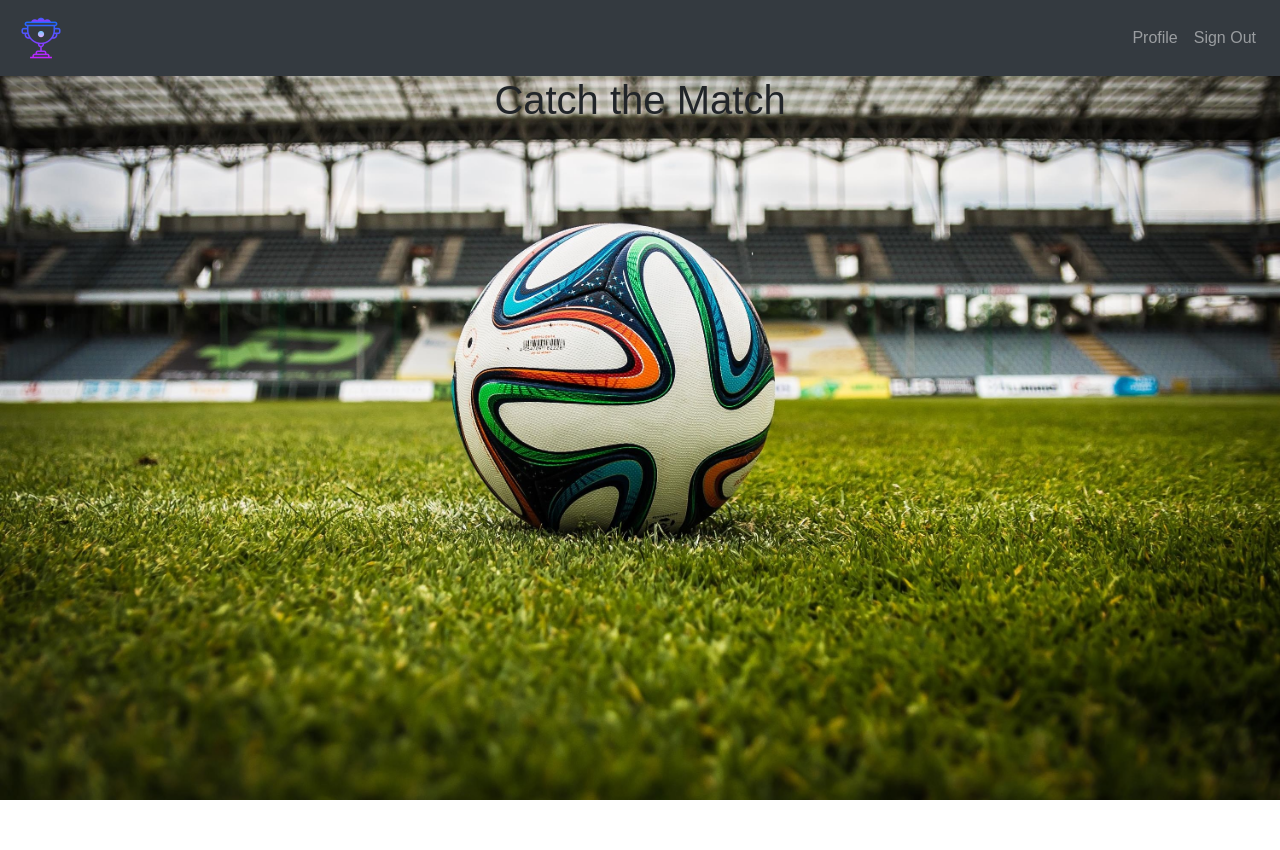
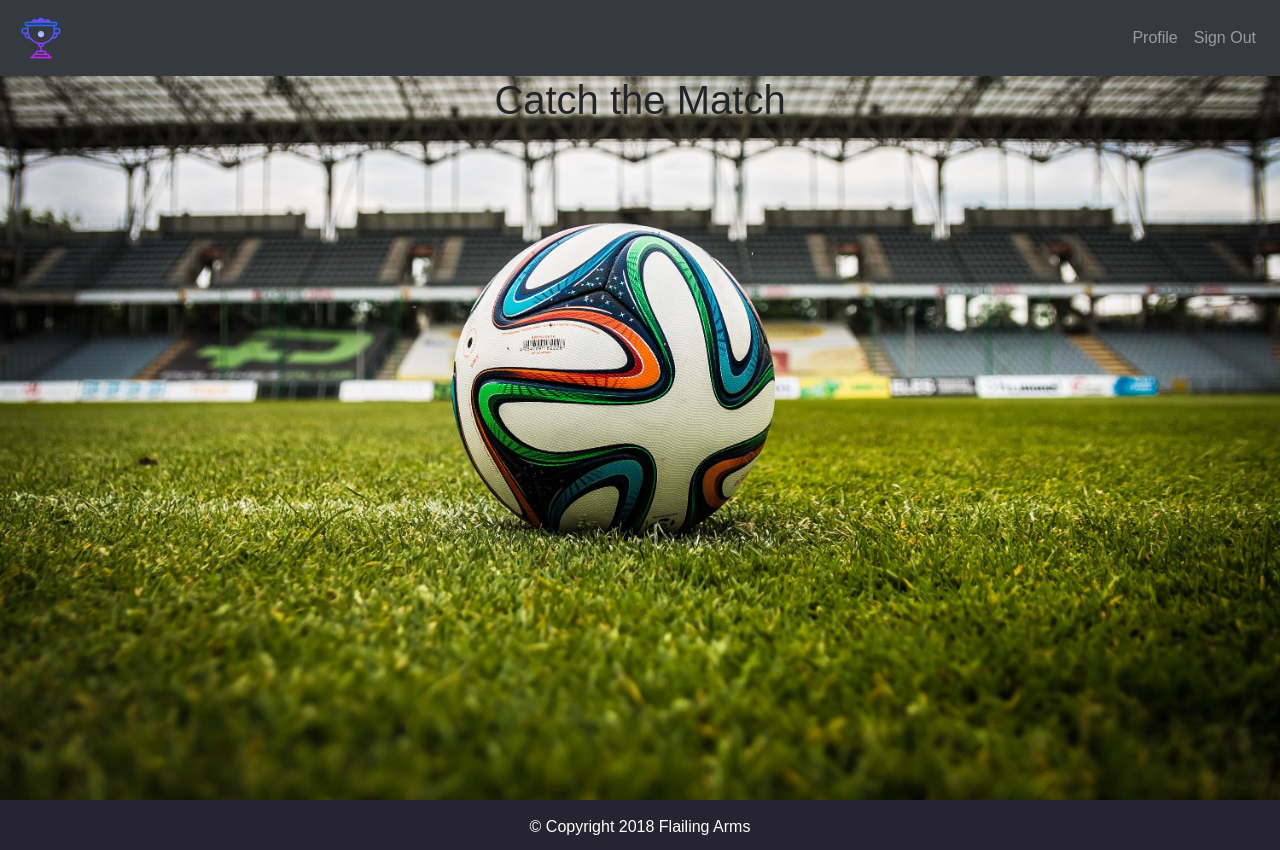
Before and after one commit to sphagan1088/catch-the-match, a React (Create React App) app in the folder app_client/: page / in a window 1280 px wide. Before the commit the page ends 800 px from the top, so only its background shows below. Built offline with nearby package versions, Linux system fonts and the light colour scheme.

Commit message:
created the footer

```diff
--- a/app_client/src/App.js
+++ b/app_client/src/App.js
@@ -2,6 +2,7 @@
 import './App.css';
 import Nav from "./components/Nav/Nav.js";
 import Title from "./components/Title/Title.js";
+import Footer from "./components/Footer/Footer.js";
 
 class App extends Component {
   render() {
@@ -9,6 +10,7 @@
       <div className = "App">
         <Nav />
         <Title />
+        <Footer />
       </div>
     );
   }
--- a/app_client/src/components/Footer/Footer.css
+++ b/app_client/src/components/Footer/Footer.css
@@ -0,0 +1,13 @@
+
+
+.footer {
+    background-color: rgb(38, 36, 48);
+    color: white;
+    height: 50px;
+    position:absolute;
+    left:0;
+    bottom:-50px;
+    right:0;
+    padding-top: 15px;
+
+}
--- a/app_client/src/components/Footer/Footer.js
+++ b/app_client/src/components/Footer/Footer.js
@@ -0,0 +1,16 @@
+import React, {Component} from "react";
+import './Footer.css';
+
+class Footer extends Component {
+    render() {
+        return(
+            <div>
+                <footer className="footer">
+                &copy; Copyright 2018 Flailing Arms
+                </footer>
+            </div>
+        )
+    }
+}
+
+export default Footer;
--- a/app_client/src/index.css
+++ b/app_client/src/index.css
@@ -2,4 +2,5 @@
   margin: 0;
   padding: 0;
   font-family: sans-serif;
+  padding-bottom:-60px;
 }
```
